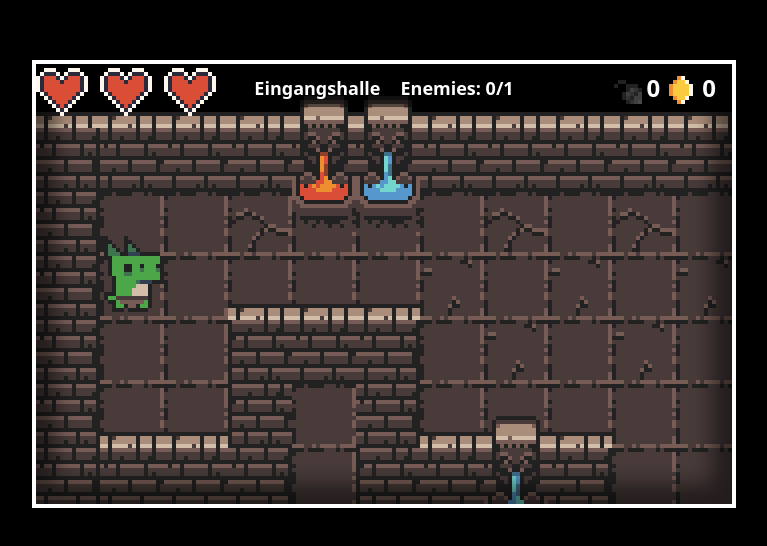
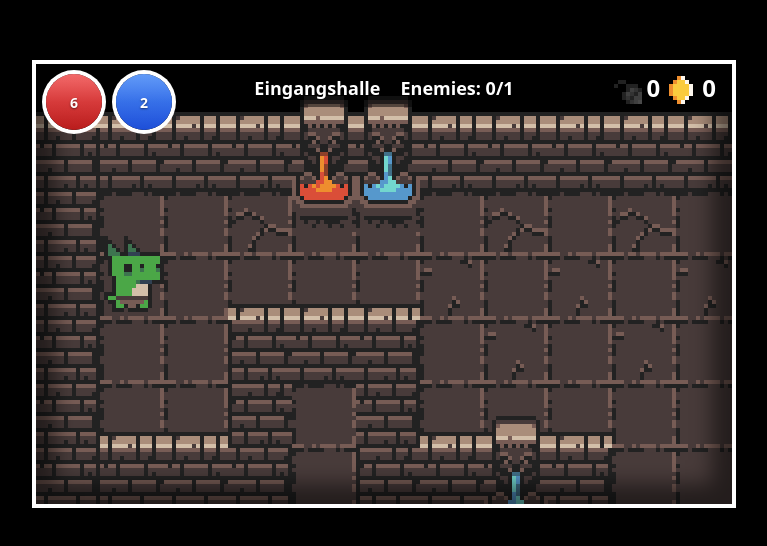
Before and after one commit to H-Schultz/hawk3, a Vue app: page /dungeon-crawler in a window 1280 px wide. Shown: the part 116-662 px from the top of the page, without its empty margins (256-1023 px from the left). Built offline with nearby package versions, Linux system fonts and the light colour scheme.

Commit message:
Hawk3 DungeonCrawler weiter entwickelt

```diff
--- a/src/components/dungeon-crawler/DungeonCrawler.vue
+++ b/src/components/dungeon-crawler/DungeonCrawler.vue
@@ -4,7 +4,7 @@ import {useRouter} from 'vue-router';
 import {
   GAME_STATE, MAPS,
   MAX_HEALTH, LEVEL_CONFIG, WHIRLWIND_DURATION, CHARGE_TIME,
-  SPAWN_CONFIG, ENEMY_CONFIG, ENEMY_TYPES, TILES, WEAPON_CONFIG, PLAYER_CONFIG, ITEM_TYPES
+  SPAWN_CONFIG, ENEMY_CONFIG, ENEMY_TYPES, TILES, WEAPON_CONFIG, PLAYER_CONFIG, ITEM_TYPES, MAX_MANA
 } from './constants.js';
 import Player from './Player.vue';
 import Enemy from './Enemy.vue';
@@ -15,6 +15,7 @@ import Tile from './Tile.vue';
 import NPC from './NPC.vue';
 import Explosion from './Explosion.vue';
 import Camera  from './Camera.vue';
+import LiquidIndicator from "./LiquidIndicator.vue";
 
 let chargeTimer = null;
 
@@ -34,6 +35,10 @@ const activeExplosions = ref([]);
 const player = ref({
   position: { x: 1, y: 1 },
   health: MAX_HEALTH,
+  maxHealth: MAX_HEALTH,
+  mana: MAX_MANA,
+  maxMana: MAX_MANA,
+  manaRegeneration: 10000,
   direction: 'right',
   state: 'idle',
   weapon: WEAPON_CONFIG.MACE,
@@ -199,8 +204,16 @@ const collectItem = (item) => {
   setTimeout(() => {
     if (item.type === 'COIN') {
       player.value.coins++;
+    } else if (item.type === 'HEART') {
+      player.value.maxHealth++;
+      player.value.health = Math.min(player.value.maxHealth, player.value.health + 1);
+    } else if (item.type === 'MANA') {
+      player.value.maxMana++;
+      player.value.mana = Math.min(player.value.maxMana, player.value.mana + 1);
+    } else if (item.type === 'BLUE_POTION') {
+      player.value.mana = Math.min(player.value.maxMana, player.value.mana + 1);
     } else if (item.type === 'RED_POTION') {
-      player.value.health = Math.min(MAX_HEALTH, player.value.health + 2);
+      player.value.health = Math.min(player.value.maxHealth, player.value.health + 1);
     } else if (item.type === 'GREEN_POISON') {
       player.value.health -= ITEM_TYPES.GREEN_POISON.damage;
       if (player.value.health <= 0) {
@@ -305,6 +318,7 @@ const attackWithSword = () => {
 const executeWhirlwindAttack = () => {
   const oldDropItems = JSON.parse(JSON.stringify(droppedItems.value));
   player.value.isWhirlwindAttacking = true;
+  player.value.mana = Math.max(0, player.value.mana - 1);
 
   const surroundingPositions = [
     {x: -1, y: 0}, // Links
@@ -627,7 +641,7 @@ const startCharging = () => {
     player.value.isCharging = true;
 
     chargeTimer = setTimeout(() => {
-      if (player.value.isCharging) {
+      if (player.value.isCharging && player.value.mana > 0) {
         executeWhirlwindAttack();
         player.value.isCharging = false;
         player.value.chargeStartTime = null;
@@ -942,11 +956,10 @@ const explodeBomb = (bombId, bombPosition) => {
   droppedItems.value = droppedItems.value.filter(item => item.id !== bombId);
 };
 
-const getEntityStyle = (position, getRelativePosition) => {
-  const pos = getRelativePosition(position.x, position.y);
-  return {
-    transform: `translate(${pos.x}px, ${pos.y}px)`
-  };
+const handleManaRegenerated = () => {
+  if (player.value.mana < player.value.maxMana) {
+    player.value.mana = Math.min(player.value.maxMana, player.value.mana + 1);
+  }
 };
 
 const handleKeydown = (e) => {
@@ -1025,7 +1038,13 @@ watch(() => gameState.value, (newState) => {
   <div class="wrapper">
     <main class="main-content">
       <div class="game-container">
-        <GameUI :player="player" :current-map="currentMap" :defeated-enemies="defeatedEnemies" :enemies="enemies"></GameUI>
+        <GameUI
+            :player="player"
+            :current-map="currentMap"
+            :defeated-enemies="defeatedEnemies"
+            :enemies="enemies"
+            @mana-regenerated="handleManaRegenerated"
+        ></GameUI>
         <Camera
           v-if="dungeonMap"
           :player="player"
--- a/src/components/dungeon-crawler/GameUI.vue
+++ b/src/components/dungeon-crawler/GameUI.vue
@@ -1,6 +1,7 @@
 <script setup>
   import dungeonSprite from "../../assets/dungeon-crawler/dungeon-sprite.png";
-  import {HEART_SPRITES, ITEM_TYPES} from "./constants.js";
+  import {ITEM_TYPES} from "./constants.js";
+  import LiquidIndicator from "./LiquidIndicator.vue";
 
   const props = defineProps({
     player: {
@@ -21,31 +22,36 @@
     }
   });
 
-  const getHeartSprite = (index) => {
-    const currentHealth = props.player.health;
-    const heartPosition = index * 2;
 
-    if (currentHealth >= heartPosition + 2) {
-      return HEART_SPRITES.FULL;
-    } else if (currentHealth > heartPosition) {
-      return HEART_SPRITES.HALF;
-    } else {
-      return HEART_SPRITES.EMPTY;
-    }
+  const emit = defineEmits(['manaRegenerated']);
+
+  const handleRegenerated = () => {
+    emit('manaRegenerated');
   };
 </script>
 
 <template>
   <div class="game-ui">
     <div class="hearts-container">
-      <div
-        v-for="i in 3"
-        :key="i"
-        class="heart"
-        :style="{
-          backgroundImage: `url(${dungeonSprite})`,
-          backgroundPosition: `-${getHeartSprite((i-1)).x}px -${getHeartSprite((i-1)).y}px`,
-        }"
+      <LiquidIndicator
+          :current-value="props.player.health"
+          :max-value="props.player.maxHealth"
+          type="health"
+          color-from="rgb(185, 28, 28)"
+          color-to="rgb(239, 68, 68)"
+          :player="props.player"
+          :show-value="true"
+      />
+      <LiquidIndicator
+          :current-value="props.player.mana"
+          :max-value="props.player.maxMana"
+          type="mana"
+          :regeneration-interval="props.player.manaRegeneration"
+          color-from="rgb(29, 78, 216)"
+          color-to="rgb(59, 130, 246)"
+          :player="props.player"
+          @regenerated="handleRegenerated"
+          :show-value="true"
       />
     </div>
     <div class="level-info">
@@ -89,11 +95,11 @@
 
 .hearts-container {
   position: absolute;
-  top: 0;
-  left: 0;
+  top: 10px;
+  left: 10px;
+  z-index: 10;
   display: flex;
-  gap: 0;
-  z-index: 10;
+  gap: 6px;
 }
 
 .level-info {
--- /dev/null
+++ b/src/components/dungeon-crawler/LiquidIndicator.vue
@@ -0,0 +1,230 @@
+<script setup>
+  import { ref, watch, computed, onMounted, onUnmounted } from 'vue';
+
+  const props = defineProps({
+    currentValue: {
+      type: Number,
+      required: true
+    },
+    maxValue: {
+      type: Number,
+      required: true
+    },
+    colorFrom: {
+      type: String,
+      default: 'rgb(185, 28, 28)'
+    },
+    colorTo: {
+      type: String,
+      default: 'rgb(239, 68, 68)'
+    },
+    showValue: {
+      type: Boolean,
+      default: false
+    },
+    size: {
+      type: Number,
+      default: 64
+    },
+    player: {
+      type: Object,
+      required: true
+    },
+    type: {
+      type: String,
+      default: 'health'
+    },
+    regenerationInterval: {
+      type: Number,
+      default: null
+    }
+  });
+
+  const emit = defineEmits(['regenerated']);
+
+  const value = ref(props.currentValue);
+  const regenerationProgress = ref(0);
+  let regenerationTimer = null;
+
+  const percentage = computed(() => (value.value / props.maxValue) * 100);
+  const bubbleStyle1 = computed(() => ({
+    left: `${Math.random() * 80 + 10}%`,
+    bottom: `${Math.min(percentage.value, 100)}%`
+  }));
+
+  const bubbleStyle2 = computed(() => ({
+    left: `${Math.random() * 80 + 10}%`,
+    bottom: `${Math.min(percentage.value, 100)}%`
+  }));
+
+  const containerStyle = computed(() => ({
+    width: `${props.size}px`,
+    height: `${props.size}px`
+  }));
+  const liquidStyle = computed(() => ({
+    height: `${percentage.value}%`,
+    background: `linear-gradient(to top, ${props.colorFrom}, ${props.colorTo})`
+  }));
+  const borderGradientStyle = computed(() => ({
+    background: `conic-gradient(
+      ${props.colorTo} ${regenerationProgress.value * 3.6}deg,
+      rgba(255, 255, 255, 1) ${regenerationProgress.value * 3.6}deg
+    )`
+  }));
+
+  watch(() => props.currentValue, (newValue) => {
+    value.value = newValue;
+  });
+
+  const startRegeneration = () => {
+    if (!props.regenerationInterval) return;
+    const updateRate = 100;
+    regenerationTimer = setInterval(() => {
+      if (value.value < props.maxValue) {
+        regenerationProgress.value += (updateRate / props.regenerationInterval) * 100;
+        if (regenerationProgress.value >= 100) {
+          regenerationProgress.value = 0;
+          emit('regenerated');
+        }
+      } else {
+        regenerationProgress.value = 0;
+      }
+    }, updateRate);
+  };
+
+  onMounted(() => {
+    if (props.regenerationInterval) {
+      startRegeneration();
+    }
+  });
+
+  onUnmounted(() => {
+    clearInterval(regenerationTimer);
+  });
+</script>
+
+<template>
+  <div class="liquid-indicator" :style="containerStyle">
+    <div class="border-container" :style="borderGradientStyle"></div>
+    <div class="glass-container"></div>
+    <div class="shine-effect"></div>
+    <div class="liquid-container">
+      <div
+          class="liquid"
+          :style="liquidStyle"
+      ></div>
+      <div class="liquid-shine"></div>
+      <div class="bubbles">
+        <div class="bubble bubble-1" :style="bubbleStyle1"></div>
+        <div class="bubble bubble-2" :style="bubbleStyle2"></div>
+      </div>
+    </div>
+    <div v-if="showValue" class="value-text">
+      <span>{{ value }}</span>
+    </div>
+  </div>
+</template>
+
+<style scoped>
+  .liquid-indicator {
+    position: relative;
+  }
+
+  .border-container {
+    position: absolute;
+    inset: 0;
+    border-radius: 50%;
+    background-color: rgba(243, 244, 246, 0.1);
+  }
+
+  .glass-container {
+    position: absolute;
+    inset: 4px;
+    border-radius: 50%;
+    background-color: rgb(0 0 0);
+    backdrop-filter: blur(4px);
+  }
+
+  .shine-effect {
+    position: absolute;
+    inset: 4px;
+    border-radius: 50%;
+    background: linear-gradient(135deg, rgba(255, 255, 255, 0.4) 0%, transparent 100%);
+    clip-path: polygon(0 0, 100% 0, 100% 50%, 0 50%);
+  }
+
+  .liquid-container {
+    position: absolute;
+    inset: 4px;
+    border-radius: 50%;
+    overflow: hidden;
+    background-color: rgba(17, 24, 39, 0.1);
+  }
+
+  .liquid {
+    position: absolute;
+    bottom: 0;
+    width: 100%;
+    transition: all 0.3s ease-out;
+  }
+
+  .liquid-shine {
+    position: absolute;
+    inset: 0;
+    background: linear-gradient(
+        to top,
+        transparent,
+        rgba(255, 255, 255, 0.05) 50%,
+        rgba(255, 255, 255, 0.2) 100%
+    );
+  }
+
+  .bubbles {
+    position: absolute;
+    inset: 0;
+  }
+
+  .bubble {
+    position: absolute;
+    border-radius: 50%;
+    background-color: rgba(255, 255, 255, 0.3);
+    animation: float 2s ease-in-out infinite;
+  }
+
+  .bubble-1 {
+    width: 4px;
+    height: 4px;
+    left: 30%;
+  }
+
+  .bubble-2 {
+    width: 6px;
+    height: 6px;
+    left: 60%;
+    animation-delay: 0.5s;
+  }
+
+  .value-text {
+    position: absolute;
+    inset: 0;
+    display: flex;
+    align-items: center;
+    justify-content: center;
+  }
+
+  .value-text span {
+    color: white;
+    font-size: 14px;
+    font-weight: bold;
+    text-shadow: 0 1px 2px rgba(0, 0, 0, 0.5);
+  }
+
+  @keyframes float {
+    0%, 100% {
+      transform: translateY(0);
+    }
+    50% {
+      transform: translateY(-5px);
+    }
+  }
+</style>
--- a/src/components/dungeon-crawler/constants.js
+++ b/src/components/dungeon-crawler/constants.js
@@ -9,12 +9,8 @@ export const SPRITE_SIZE = 16;
 export const SPRITE_SCALE = 4;
 export const DISPLAY_SIZE = SPRITE_SIZE * SPRITE_SCALE;
 export const ANIMATION_SPEED = 150;
-export const HEART_SPRITES = {
-    FULL: {x: DISPLAY_SIZE * 18, y: DISPLAY_SIZE * 23},
-    HALF: {x: DISPLAY_SIZE * 19, y: DISPLAY_SIZE * 23},
-    EMPTY: {x: DISPLAY_SIZE * 20, y: DISPLAY_SIZE * 23}
-};
 export const MAX_HEALTH = 6;
+export const MAX_MANA = 2;
 export const WHIRLWIND_DURATION = 800;
 export const CHARGE_TIME = 2000;
 
@@ -68,7 +64,7 @@ export const TILES = {
     99: {x: SPRITE_SIZE, y: SPRITE_SIZE * 4},
 };
 export const MAPS = [
-     {
+    {
         layout: [
             [14, 14, 14, 14, 15, 15, 14, 14, 14, 14, 14, 14, 14, 14, 14, 14],
             [12, 11, 11, 11, 17, 18, 11, 11, 11, 11, 11, 11, 11, 11, 11, 11],
@@ -91,7 +87,7 @@ export const MAPS = [
         name: 'Eingangshalle',
         type: 'default',
         allowedEnemyTypes: ['GOBLIN'],
-        allowedItems: ['BOMB', 'GREEN_POISON', 'RED_POTION']
+        allowedItems: ['HEART', 'MANA', 'RED_POTION', 'BLUE_POTION']
     }, {
         layout: [
             [10, 10, 10, 10, 10, 10, 10, 10, 10, 10],
@@ -231,7 +227,13 @@ export const LEVEL_CONFIG = {
 export const ITEM_TYPES = {
     HEART: {
         name: 'heart',
-        sprite: {x: SPRITE_SIZE * 18, y: SPRITE_SIZE * 23},
+        sprite: {x: SPRITE_SIZE * 18, y: SPRITE_SIZE * 21},
+        size: {width: 16, height: 16},
+        frames: 1
+    },
+    MANA: {
+        name: 'mana',
+        sprite: {x: SPRITE_SIZE * 19, y: SPRITE_SIZE * 21},
         size: {width: 16, height: 16},
         frames: 1
     },
@@ -246,13 +248,13 @@ export const ITEM_TYPES = {
     },
     RED_POTION: {
         name: 'redPotion',
-        sprite: {x: SPRITE_SIZE * 18, y: SPRITE_SIZE * 21},
+        sprite: {x: SPRITE_SIZE * 18, y: SPRITE_SIZE * 22},
         size: {width: 16, height: 16},
         frames: 1
     },
     BLUE_POTION: {
         name: 'bluePotion',
-        sprite: {x: SPRITE_SIZE * 19, y: SPRITE_SIZE * 21},
+        sprite: {x: SPRITE_SIZE * 19, y: SPRITE_SIZE * 22},
         size: {width: 16, height: 16},
         frames: 1
     },
```
